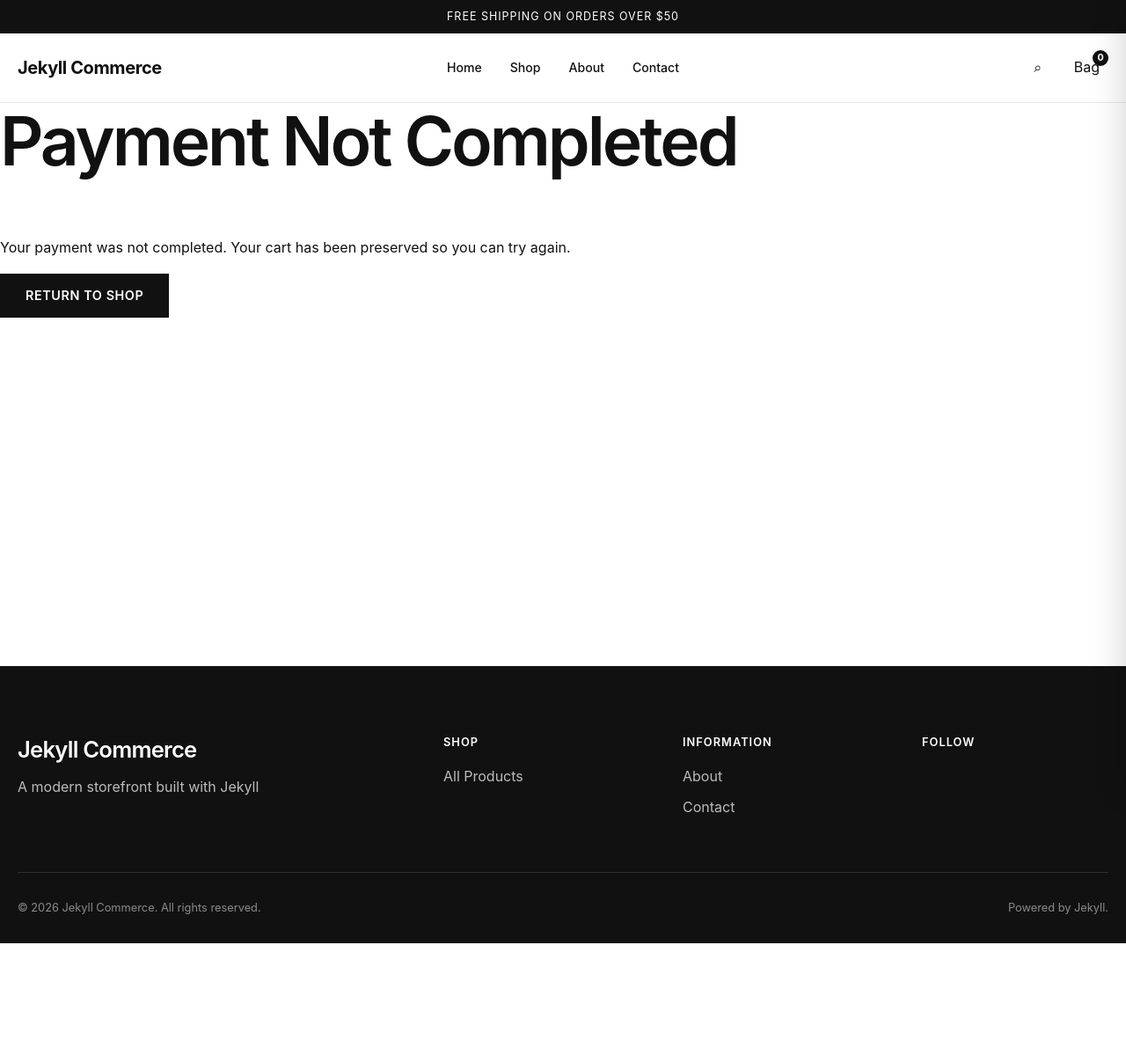
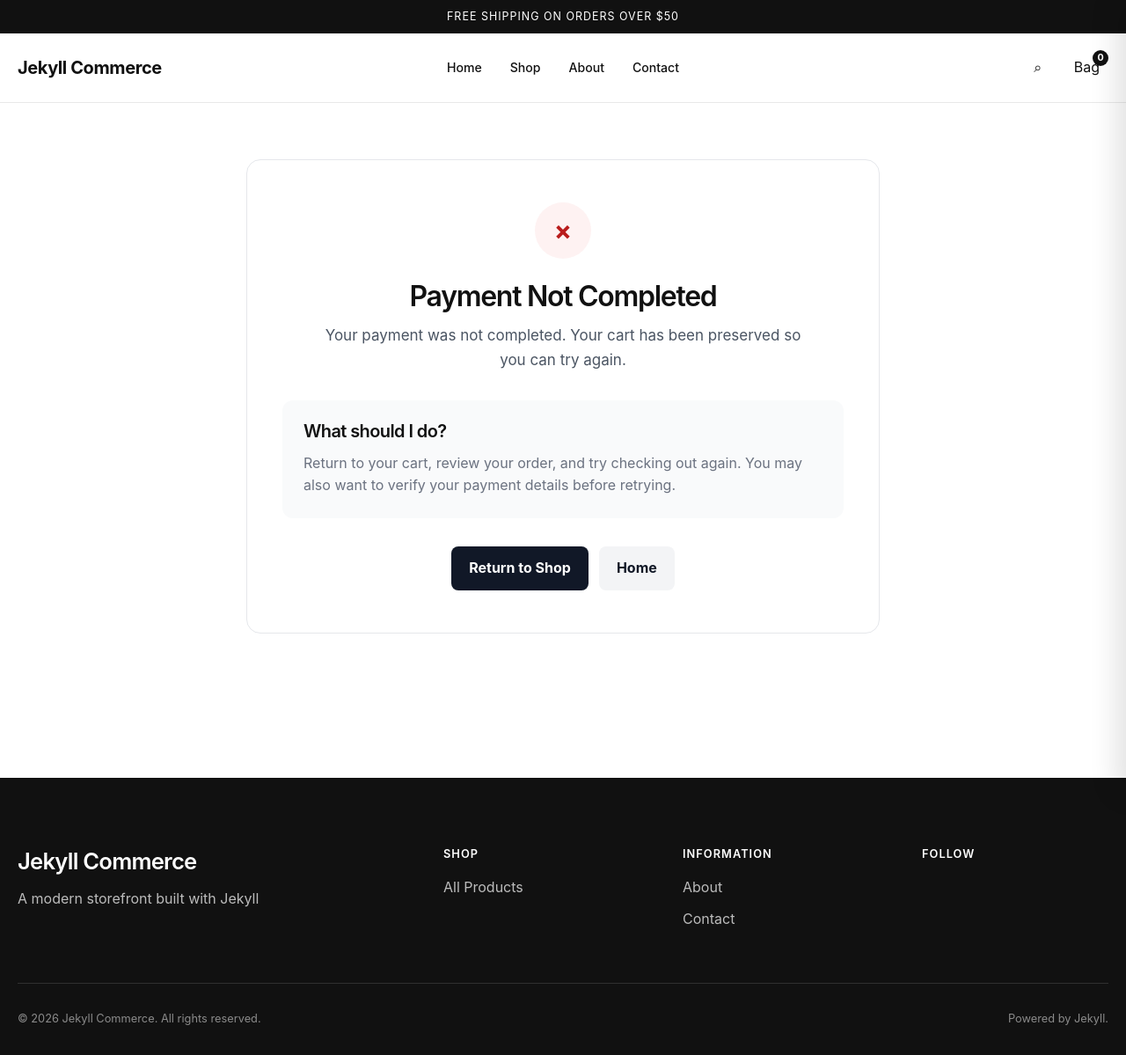
Before and after one commit to chew-max/jekyll-commerce-starter, a Jekyll site: the page built from checkout/failed/index.html, in a window 1280 px wide. Shown: the whole page at 88% size. Built offline with Jekyll 4.4.1, drawn with Linux system fonts in a browser that asks for light colours; before the commit the page ends 1072 px from its top, so only the background shows below that.

Commit message:
failed/index.html
failed page updated

```diff
--- a/checkout/failed/index.html
+++ b/checkout/failed/index.html
@@ -3,20 +3,261 @@ layout: default
 title: Payment Not Completed
 ---
 
-<section class="checkout-result">
-  <div class="container">
-    <h1>Payment Not Completed</h1>
+<style>
+  .checkout-failed {
+    padding: 64px 20px;
+  }
 
-    <p>
+  .checkout-failed__card {
+    max-width: 720px;
+    margin: 0 auto;
+    padding: 48px 40px;
+    background: #ffffff;
+    border: 1px solid #e5e7eb;
+    border-radius: 16px;
+    text-align: center;
+  }
+
+  .checkout-failed__icon {
+    display: flex;
+    align-items: center;
+    justify-content: center;
+    width: 64px;
+    height: 64px;
+    margin: 0 auto 24px;
+    border-radius: 50%;
+    background: #fef2f2;
+    color: #b91c1c;
+    font-size: 30px;
+    font-weight: 700;
+  }
+
+  .checkout-failed__title {
+    margin: 0 0 12px;
+    font-size: 32px;
+    line-height: 1.2;
+  }
+
+  .checkout-failed__lead {
+    max-width: 560px;
+    margin: 0 auto;
+    color: #4b5563;
+    font-size: 17px;
+    line-height: 1.6;
+  }
+
+  .checkout-failed__note {
+    margin-top: 32px;
+    padding: 24px;
+    background: #f9fafb;
+    border-radius: 12px;
+    text-align: left;
+  }
+
+  .checkout-failed__note h2 {
+    margin: 0 0 12px;
+    font-size: 20px;
+  }
+
+  .checkout-failed__note p {
+    margin: 0;
+    color: #6b7280;
+    line-height: 1.6;
+  }
+
+  .checkout-failed__actions {
+    display: flex;
+    justify-content: center;
+    flex-wrap: wrap;
+    gap: 12px;
+    margin-top: 32px;
+  }
+
+  .checkout-failed__button {
+    display: inline-block;
+    padding: 12px 20px;
+    border-radius: 8px;
+    text-decoration: none;
+    font-weight: 700;
+    transition:
+      opacity 0.2s ease,
+      transform 0.2s ease;
+  }
+
+  .checkout-failed__button:hover {
+    opacity: 0.9;
+    transform: translateY(-1px);
+    text-decoration: none;
+  }
+
+  .checkout-failed__button--primary {
+    background: #111827;
+    color: #ffffff !important;
+  }
+
+  .checkout-failed__button--secondary {
+    background: #f3f4f6;
+    color: #111827 !important;
+  }
+
+  @media (max-width: 600px) {
+    .checkout-failed {
+      padding: 40px 16px;
+    }
+
+    .checkout-failed__card {
+      padding: 36px 22px;
+    }
+
+    .checkout-failed__title {
+      font-size: 28px;
+    }
+
+    .checkout-failed__actions {
+      flex-direction: column;
+    }
+
+    .checkout-failed__button {
+      width: 100%;
+      box-sizing: border-box;
+    }
+  }
+</style>
+
+<section class="checkout-failed">
+  <div class="checkout-failed__card">
+
+    <div
+      class="checkout-failed__icon"
+      aria-hidden="true"
+    >
+      ×
+    </div>
+
+    <h1
+      id="checkout-failed-title"
+      class="checkout-failed__title"
+    >
+      Payment Not Completed
+    </h1>
+
+    <p
+      id="checkout-failed-message"
+      class="checkout-failed__lead"
+    >
       Your payment was not completed.
       Your cart has been preserved so you can try again.
     </p>
 
-    <a
-      class="button"
-      href="{{ '/shop/' | relative_url }}"
-    >
-      Return to Shop
-    </a>
+    <div class="checkout-failed__note">
+      <h2>
+        What should I do?
+      </h2>
+
+      <p id="checkout-failed-help">
+        Return to your cart, review your order,
+        and try checking out again. You may also
+        want to verify your payment details before retrying.
+      </p>
+    </div>
+
+    <div class="checkout-failed__actions">
+
+      <a
+        class="
+          checkout-failed__button
+          checkout-failed__button--primary
+        "
+        href="{{ '/shop/' | relative_url }}"
+      >
+        Return to Shop
+      </a>
+
+      <a
+        class="
+          checkout-failed__button
+          checkout-failed__button--secondary
+        "
+        href="{{ '/' | relative_url }}"
+      >
+        Home
+      </a>
+
+    </div>
+
   </div>
 </section>
+
+<script>
+(function () {
+  "use strict";
+
+  /*
+   * Do NOT clear the cart here.
+   * The customer should be able
+   * to retry checkout.
+   */
+
+  const params =
+    new URLSearchParams(
+      window.location.search
+    );
+
+  const reason =
+    params.get("reason");
+
+  const title =
+    document.getElementById(
+      "checkout-failed-title"
+    );
+
+  const message =
+    document.getElementById(
+      "checkout-failed-message"
+    );
+
+  const help =
+    document.getElementById(
+      "checkout-failed-help"
+    );
+
+  switch (reason) {
+    case "declined":
+      title.textContent =
+        "Payment Declined";
+
+      message.textContent =
+        "Your payment was declined and your order was not completed. Your cart has been preserved.";
+
+      help.textContent =
+        "Please review your payment details or try another payment method, then return to checkout.";
+      break;
+
+    case "canceled":
+    case "cancelled":
+      title.textContent =
+        "Payment Canceled";
+
+      message.textContent =
+        "You canceled the payment before it was completed. Your cart has been preserved.";
+
+      help.textContent =
+        "You can return to your cart whenever you're ready and try checkout again.";
+      break;
+
+    case "error":
+      title.textContent =
+        "Checkout Could Not Be Completed";
+
+      message.textContent =
+        "We couldn't complete your checkout. Your cart has been preserved.";
+
+      help.textContent =
+        "Please wait a moment and try again. If the problem continues, you can return to the shop and retry checkout.";
+      break;
+
+    default:
+      break;
+  }
+})();
+</script>
```
